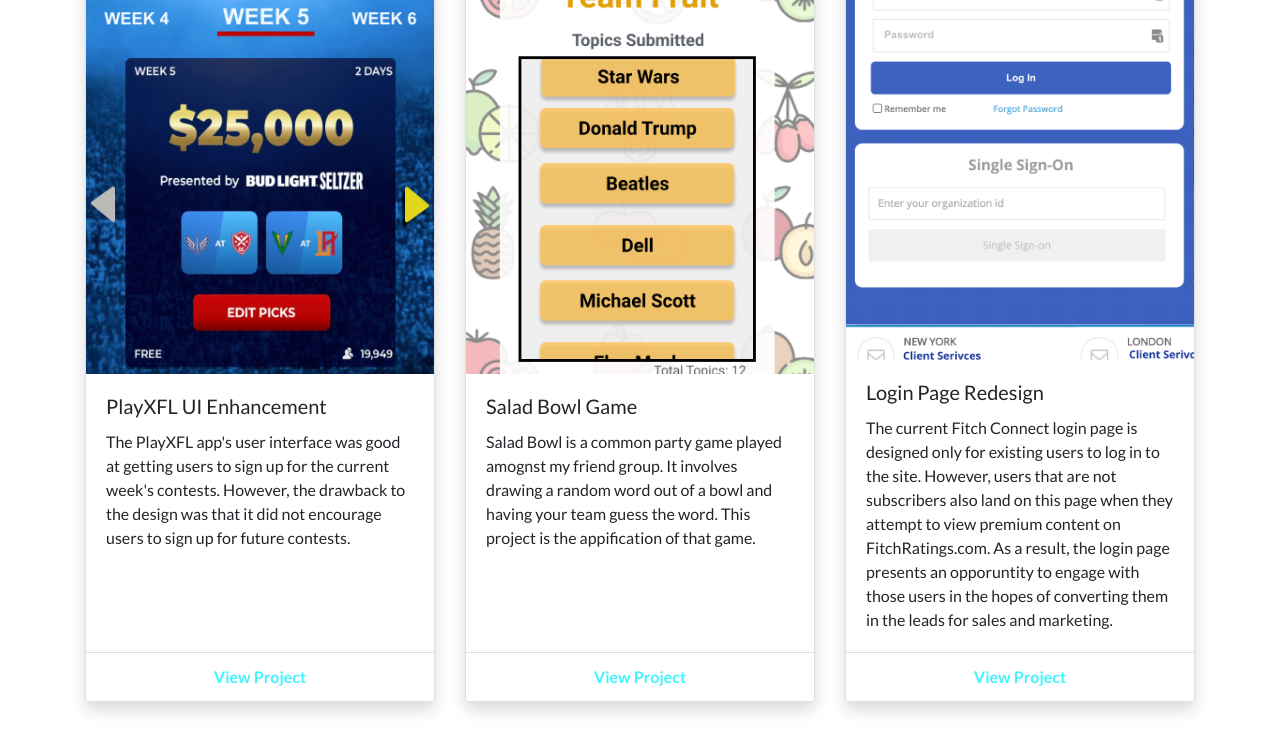
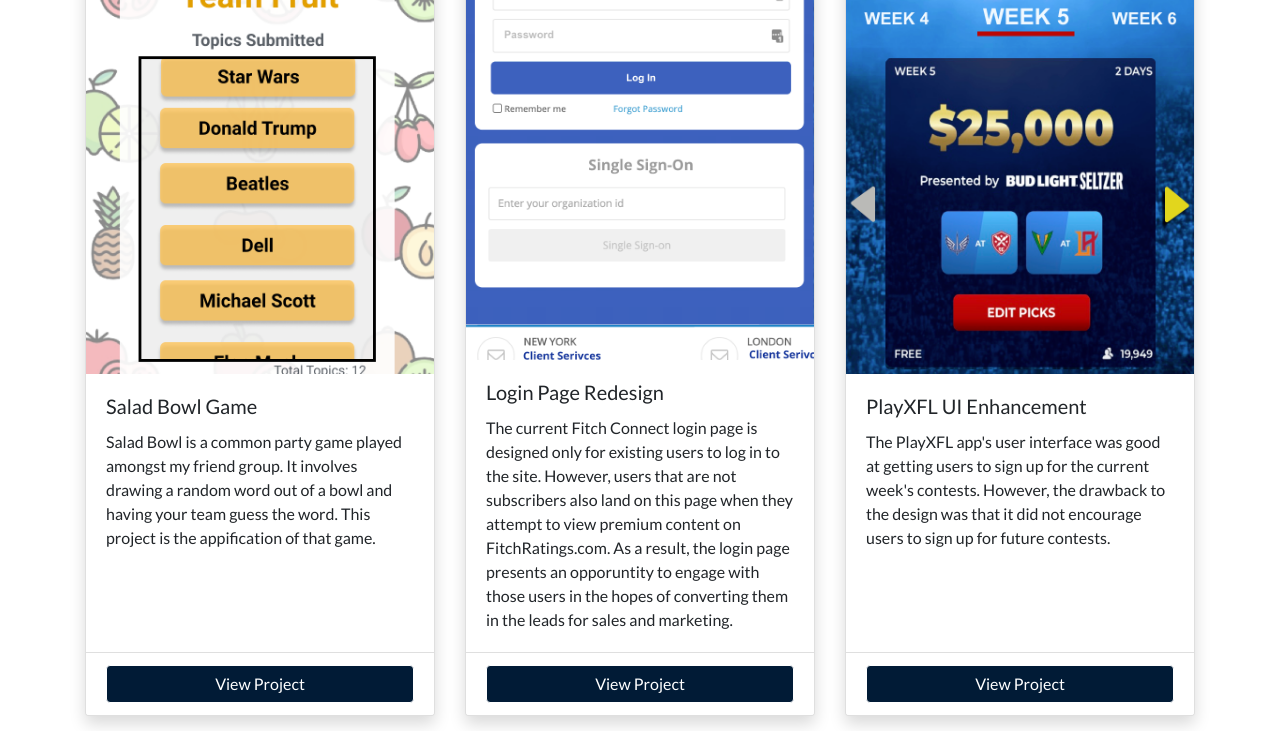
Before and after one commit to splotnik/pm_portfolio, a website: page public/index.html in a window 1280 px wide. Shown: the part 501-1232 px from the top of the page. Drawn offline with nearby package versions, Linux system fonts and the light colour scheme; a web font is replaced by a local one.

Commit message:
making adjustment from sarah's comments

```diff
--- a/public/homestyle.css
+++ b/public/homestyle.css
@@ -49,19 +49,39 @@
 }
 .card{
   box-shadow: 3rem;
+  /* max-width: 20%; */
+
 }
 .card-deck{
     margin-top: 2rem;
+    max-height: 100%;
+
 }
+ /* .card-img-top{
+    max-height: 100%;
+}  */
 .card-footer{
     background-color: white;
+    color: #41F4FF ;
+
+}
+.card-footer.text-center{
+    color: #41F4FF ;
+    /* font-weight: bold; */
+    text-decoration: none;
+}
+.card-footer.text-center :hover{
+    color: #41F4FF ;
+    text-decoration: none;
+    font-weight: bold;
+}
+.btn.btn-primary.project-link{
+    background-color:  #011B36;
+    width: 100%;
+    border-color: white;
+}
 
 
-}
-.card-footer.text-center a{
-    color: #41F4FF ;
-    font-weight: bold;
-}
 .section{
     /* margin-bottom: 2rem; */
     margin-top: 2rem;
@@ -169,10 +189,18 @@
     border: 3px solid #011B36;
     border-radius: 1rem;
 }
-.btn.btn-primary{
+.btn.btn-primary.resume-download{
     background-color: #011B36;
     border: none;
     size: 4rem;
+}
+.btn.btn-primary.resume-download :hover{
+    background-color: #011B36;
+    border: none;
+    size: 4rem;
+    font-weight: bold;
+    text-decoration: none;
+
 }
 
 .download-section{
--- a/public/index.html
+++ b/public/index.html
@@ -46,23 +46,14 @@
         <h4 id="latest-projects">Latest Projects</h4>
       <div class="card-deck">
         <div class="card shadow">
-          <img src="photos/PlayXFLIcon.png" class="card-img-top" alt="...">
-          <div class="card-body">
-            <h5 class="card-title">PlayXFL UI Enhancement</h5>
-            <p class="card-text">The PlayXFL app's user interface was good at getting users to sign up for the current week's contests.
-              However, the drawback to the design was that it did not encourage users to sign up for future contests. </p></div>
-          <div class="card-footer text-center">
-            <a href="/playxfl.html">View Project</a></button>
-          </div>
-        </div>
-        <div class="card shadow">
-          <img src="photos/SaladbowlIcon.png" class="card-img-top" alt="...">
+          <img src="photos/SaladbowlIcon.png" href="/saladbowl.html" class="card-img-top" alt="...">
           <div class="card-body">
             <h5 class="card-title">Salad Bowl Game</h5>
-            <p class="card-text">Salad Bowl is a common party game played amognst my friend group. It involves drawing a random word out of a bowl and having your team guess the word. This project is the appification of that game.</p>
+            <p class="card-text">Salad Bowl is a common party game played amongst my friend group. It involves drawing a random
+              word out of a bowl and having your team guess the word. This project is the appification of that game.</p>
           </div>
-          <div class="card-footer text-center">
-            <a href="/saladbowl.html">View Project</a></button>
+          <div class="card-footer text-center ">
+            <a href="/saladbowl.html"><button class="btn btn-primary project-link"> View Project</button></a>
           </div>
         </div>
         <div class="card shadow">
@@ -73,8 +64,20 @@
               As a result, the login page presents an opporuntity to engage with those users in the hopes of converting them in the leads for sales and marketing.
             </p>
           </div>
-          <div class="card-footer text-center">
-            <a href="/loginredo.html">View Project</a></button>
+          <div class="card-footer text-center ">
+            <a href="/loginredo.html"><button class="btn btn-primary project-link "> View Project</button></a>
+          </div>
+        </div>
+        <div class="card shadow">
+          <img src="photos/PlayXFLIcon.png" class="card-img-top" alt="...">
+          <div class="card-body">
+            <h5 class="card-title">PlayXFL UI Enhancement</h5>
+            <p class="card-text">The PlayXFL app's user interface was good at getting users to sign up for the current week's
+              contests.
+              However, the drawback to the design was that it did not encourage users to sign up for future contests. </p>
+          </div>
+          <div class="card-footer text-center ">
+            <a href="/playxfl.html"><button class="btn btn-primary project-link">  View Project</button></a>
           </div>
         </div>
       </div>
@@ -87,7 +90,7 @@
 
         <div class="container">
           <div class="row role">
-            <div class="col-10 role-name">Associate Product Manager @Fitch Solutions</div>
+            <div class="col-10 role-name">Product Manager @Fitch Solutions</div>
             <div class="col-2"><img class="logo" src="photos/FitchSolutionsLogo.png" alt=""></div>
           </div>
           <div class="row">
@@ -97,7 +100,7 @@
               <li><span>Drove product analysis of third-party vendor, resulting in $500k of yearly saving upon contract renewal.</span></li>
               <li><span>Served as product subject matter expert on client calls that resulted in increased onboarding and retention of users.</span></li>
               <li><span>Curated a data strategy for marketing that resulted in 5000+ new leads during the peak of the coronavirus pandemic.</span></li>
-              <li><span>Lead team of fellow APMs in analysis of customer feedback the shaped the 2020 roadmap of all product lines.</span></li>
+              <li><span>Lead team of PMs in analysis of customer feedback the shaped the 2020 roadmap of all product lines.</span></li>
             </ul>
           </div>
       </div>
@@ -184,6 +187,7 @@
               <tr><td>Javascript (Intermediate)</td><td>Tableau</td></tr>
               <tr><td>Financial Modeling</td><td>Qlik</td></tr>
               <tr><td>Wireframing</td><td>Postman</td>
+              <tr><td>Agile Delivery</td><td></td>
               </tr>
           </tbody>
         </table>
@@ -192,7 +196,7 @@
   </div>
   <!-- Download Resume button -->
       <div class="container section text-center download-section">
-        <button type="button" class="btn btn-primary"><i class="fa fa-download"></i>
+        <button type="button" class="btn btn-primary resume-download"><i class="fa fa-download"></i>
           <a href="photos/Steven Plotnik-Product Resume.pdf" target="_blank" style="color: white;">Download Full Resume</a></button>
       </div>
 
```
Also changed, not shown: public/loginredo.html (+1 -1 lines), 2 other files.
